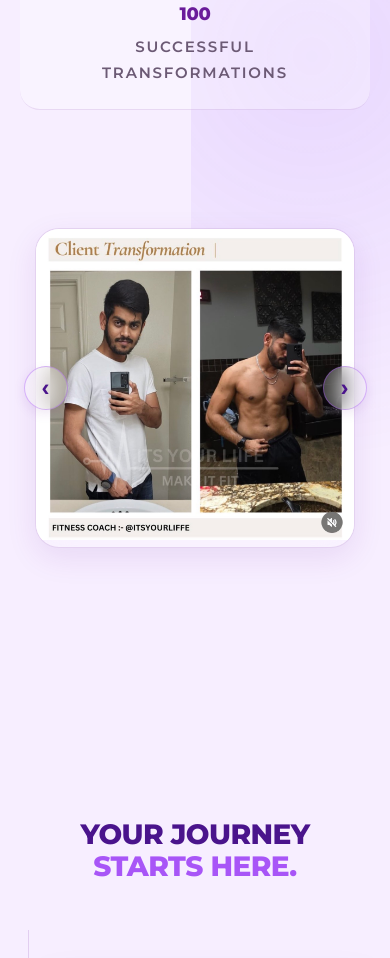
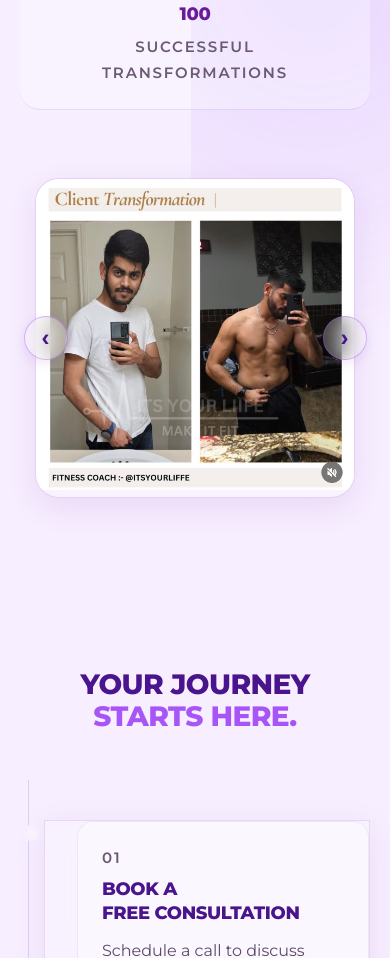
Before and after one commit to sothiragavan2617/its-your-liife, a plain HTML site: page index.html in a window 390 px wide. Shown: the part 10111-11069 px from the top of the page. Drawn offline with Linux system fonts and the light colour scheme.

Commit message:
update website

```diff
--- a/css/style.css
+++ b/css/style.css
@@ -669,21 +669,22 @@ h3, h4, .service-title, .pillar-title, .principle-content h3, .timeline-title {
 @media (max-width: 992px) {
   /* 360px x 360px */
   .trans-cf-card { width: 360px; height: 360px; margin-top: -180px; margin-left: -180px; }
+  .trans-coverflow { height: 400px; margin-bottom: 40px; } /* Reduced space */
   .trans-prev { left: 2%; } .trans-next { right: 2%; }
 }
 @media (max-width: 768px) {
-  .trans-coverflow { height: 480px; }
+  .trans-coverflow { height: 380px; margin-bottom: 40px; } /* Reduced space */
   /* Enlarged to 340px x 340px to fill more of the mobile screen */
   .trans-cf-card { width: 340px; height: 340px; margin-top: -170px; margin-left: -170px; }
   .trans-prev { left: 1%; } .trans-next { right: 1%; }
 }
 @media (max-width: 480px) {
-  .trans-coverflow { height: 460px; }
+  .trans-coverflow { height: 360px; margin-bottom: 30px; } /* Significantly reduced space */
   /* Enlarged to 320px x 320px for standard phones */
   .trans-cf-card { width: 320px; height: 320px; margin-top: -160px; margin-left: -160px; }
 }
 @media (max-width: 380px) {
-  .trans-coverflow { height: 400px; }
-  /* Slightly smaller for very small phones (like iPhone SE) to prevent touching the edges */
+  .trans-coverflow { height: 320px; margin-bottom: 30px; } /* Significantly reduced space */
+  /* Slightly smaller for very small phones (like iPhone SE) */
   .trans-cf-card { width: 280px; height: 280px; margin-top: -140px; margin-left: -140px; }
 }
```
